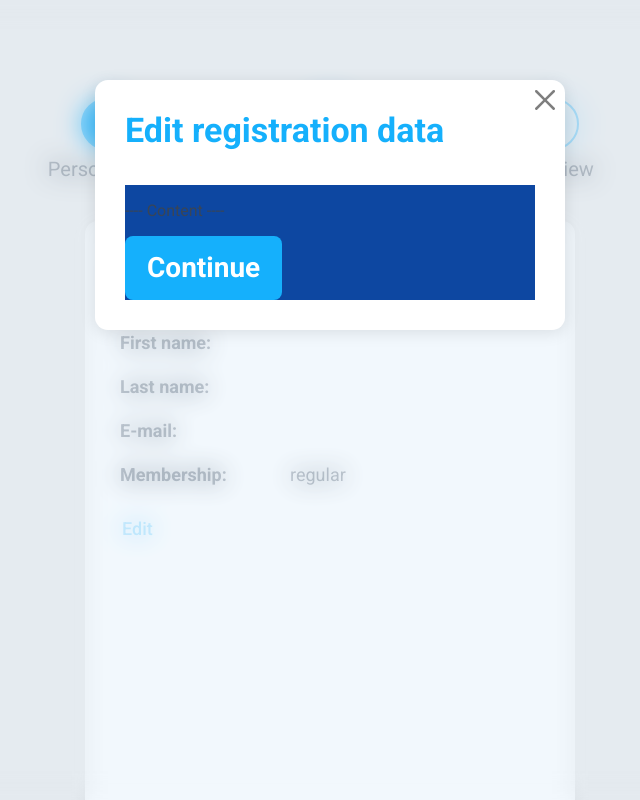
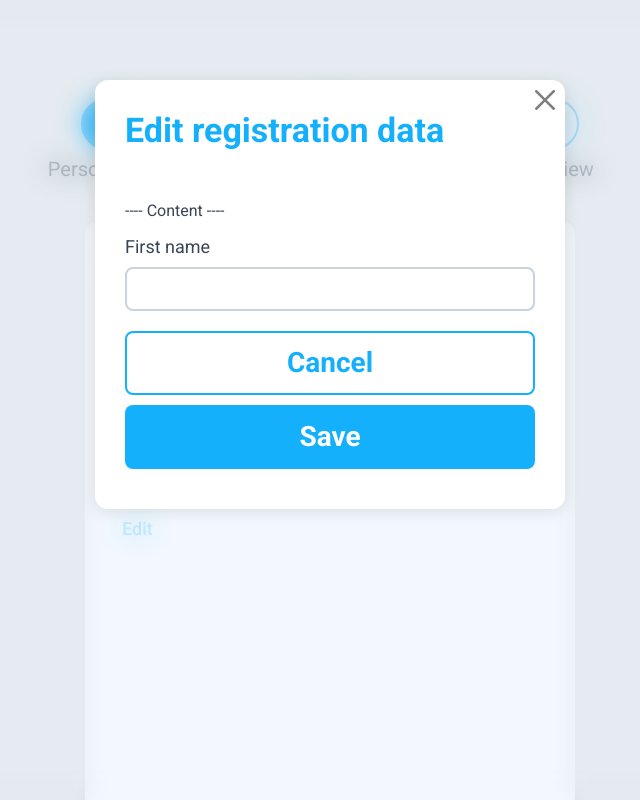
Before and after one commit to jurispl/homework, a Vue app: page /form/overview in a window 1280 px wide. Both pictures are taken after a click on the button "Edit". Shown: the top 800 px of the page, without its empty margins (310-950 px from the left). Built offline with nearby package versions, Linux system fonts and the light colour scheme.

Commit message:
Fix Modal

```diff
--- a/src/components/AppModal.vue
+++ b/src/components/AppModal.vue
@@ -9,7 +9,7 @@
         </div>
         <div class="modal-content">
           <p>---- Content ----</p>
-          <button type="button" class="btn primary s-lg">Continue</button>
+          <slot name="default"></slot>
         </div>
       </div>
     </div>
--- a/src/styles/main.scss
+++ b/src/styles/main.scss
@@ -550,7 +550,6 @@ $step-icon-state-number-size: 52px;
   }
 
   .modal-content {
-    background-color: #0D47A1;
   }
 
   .modal-close {
--- a/src/views/FormOverview.vue
+++ b/src/views/FormOverview.vue
@@ -4,7 +4,20 @@
         title="Edit registration data"
         v-if="showModal"
         @close="closeModal"
-    ></app-modal>
+    >
+      <template #default>
+        <div class="form-field">
+          <label for="First-name" class="form-label">First name</label>
+          <input id="First-name" type="text" class="form-control">
+        </div>
+        <div class="to-column">
+          <button type="button" class="btn outline s-lg">Cancel</button>
+          <button type="button" class="btn primary s-lg">Save</button>
+        </div>
+      </template>
+
+
+    </app-modal>
   </teleport>
 
 
```
